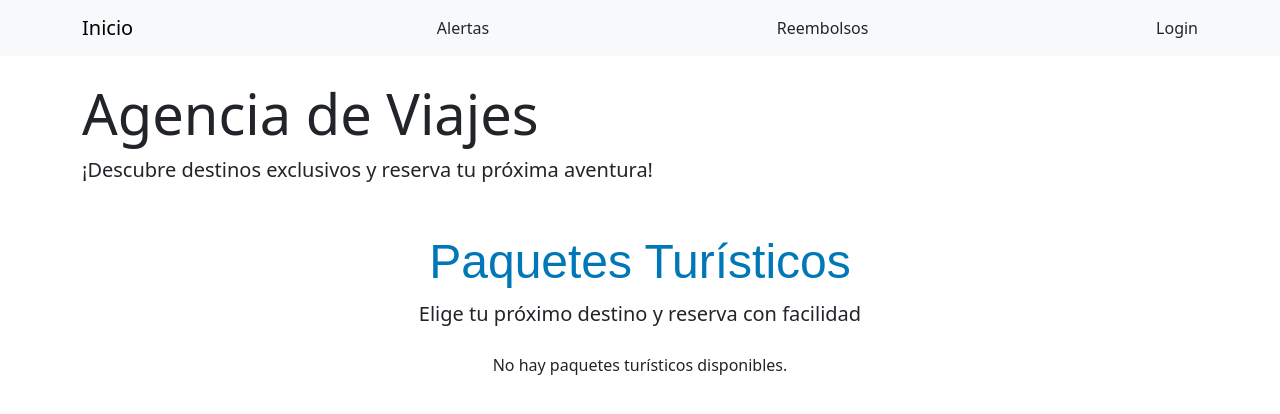
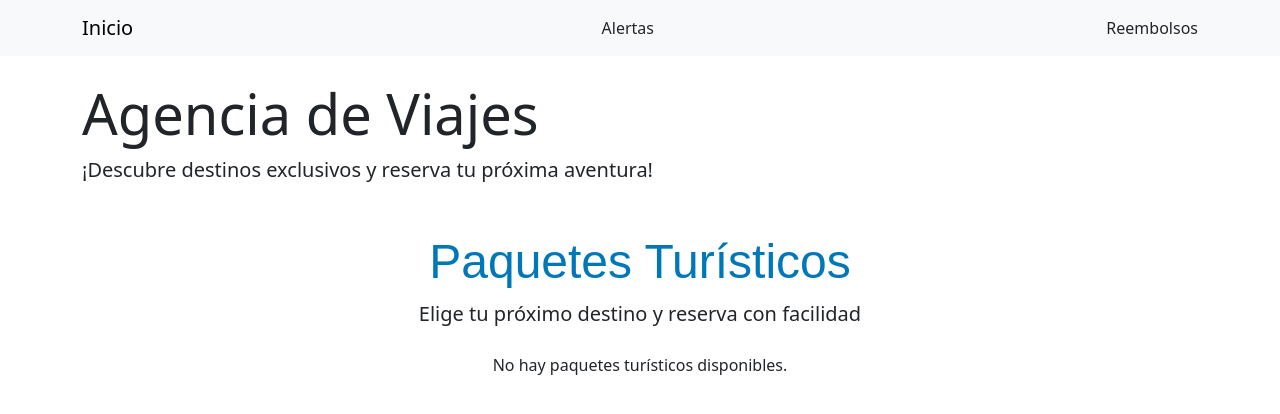
Before and after one commit to Danna-ortizz/Version-2, a Django app: page / in a window 1280 px wide. Shown: the top 414 px of the page. Run offline with Django 5.2, Linux system fonts and the light colour scheme; data that the repository does not hold is empty.

Commit message:
login no funciono

```diff
--- a/core/forms.py
+++ b/core/forms.py
@@ -5,3 +5,8 @@ class ReservaForm(forms.ModelForm):
     class Meta:
         model = Reserva
         fields = ['cliente', 'paquete', 'metodo_pago']
+
+
+class log_usu(forms.Form):
+    username = forms.CharField()
+    password = forms.CharField(widget=forms.PasswordInput)
--- a/core/templates/core/base.html
+++ b/core/templates/core/base.html
@@ -13,7 +13,7 @@
         <a class="navbar-brand" href="{% url 'inicio' %}">Inicio</a>
         <a class="nav-link" href="{% url 'ver_alertas' %}">Alertas</a>
         <a class="nav-link" href="{% url 'ver_reembolsos' %}">Reembolsos</a>
-        <a class="nav-link" href="{% url 'log_usu' %}">Login</a>
+        <!--<a class="nav-link" href="{% url 'log_usu' %}">Login</a>-->
     </div>
 </nav>
 
--- a/core/urls.py
+++ b/core/urls.py
@@ -13,6 +13,7 @@ urlpatterns = [
     path('completar/<int:reserva_id>/', views.completar_reserva, name='completar_reserva'),
     path('reservar/', views.reservar_paquete, name='reservar'),  # esta es la que usa el formulario
     path('log_usu/', views.log_usu, name='log_usu'),
+
     # Rutas de administración
     path('alertas/', views.ver_alertas, name='ver_alertas'),
     path('reembolsos/', views.ver_reembolsos, name='ver_reembolsos'),
```
